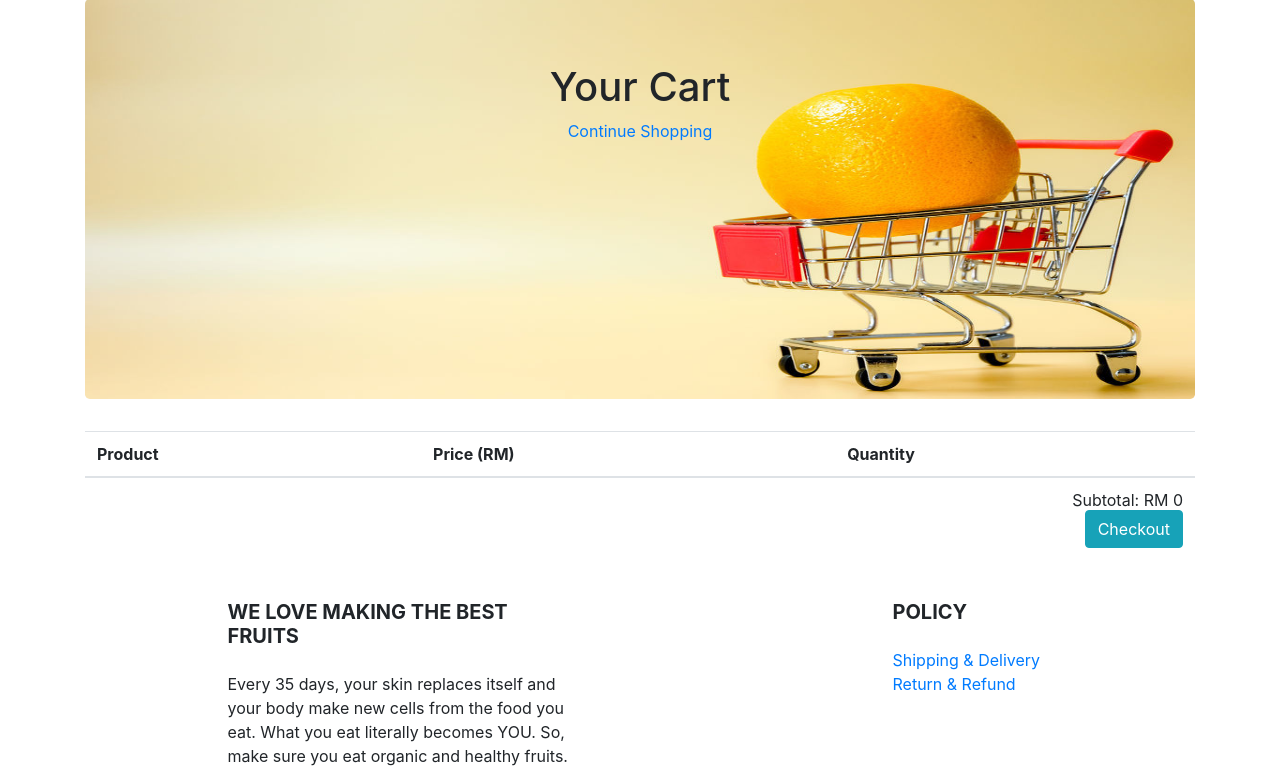
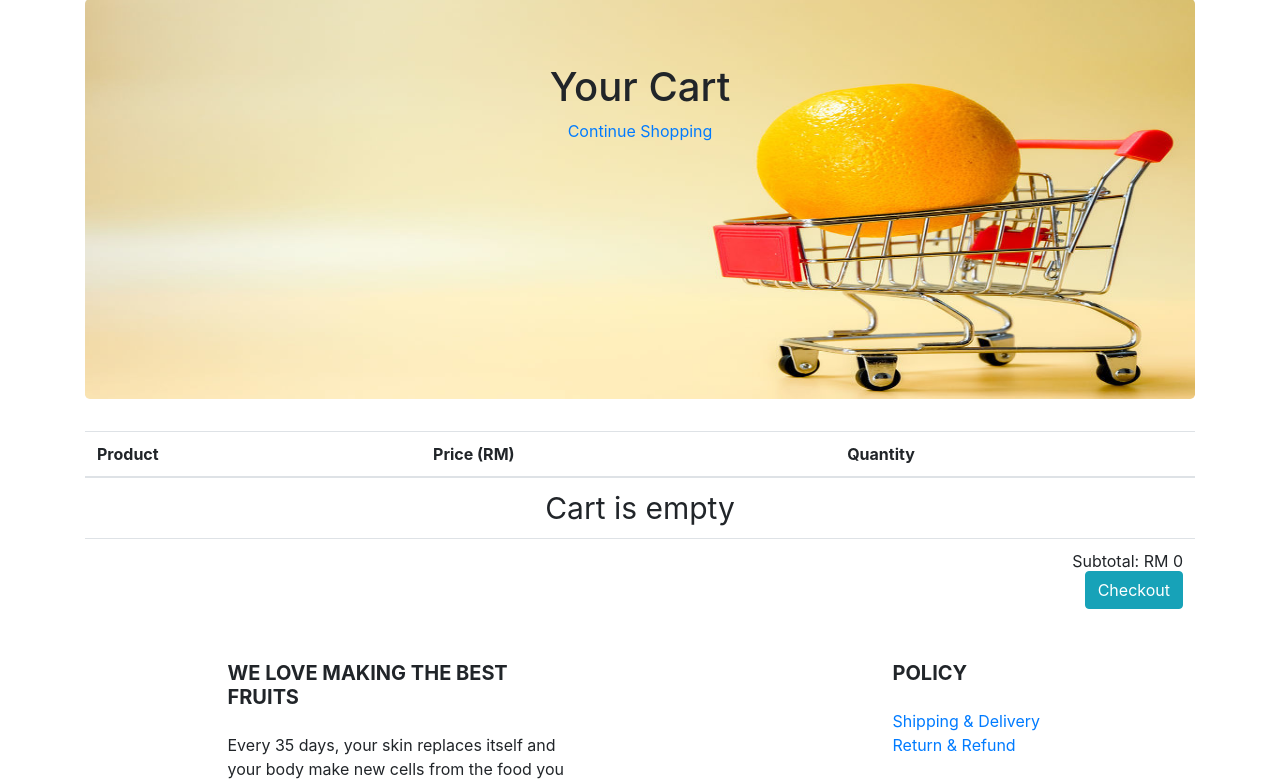
Before and after one commit to dextersiow/webAssignment, a PHP site: page /cart.php in a window 1280 px wide. Shown: the part 233-1012 px from the top of the page. Run offline with PHP 8.4, Linux system fonts and the light colour scheme; some libraries are stand-ins or nearby versions.

Commit message:
solved empty cart validation

```diff
--- a/cart.php
+++ b/cart.php
@@ -1,10 +1,10 @@
 <?php
 session_start();
 include 'header.php';
-if(isset($_REQUEST['alert'])){
+if (isset($_REQUEST['alert'])) {
     echo "<script>alert('Cart is empty!!')</script>";
 }
-if ((isset($_COOKIE['cart']))&&(isset($_COOKIE['quantity']))) {
+if ((isset($_COOKIE['cart'])) && (isset($_COOKIE['quantity']))) {
     $cart = explode('|', $_COOKIE['cart']);
     $quantity = explode('|', $_COOKIE['quantity']);
 } else {
@@ -16,6 +16,7 @@ if (isset($_REQUEST['remove'])) {
     unset($cart[$k]);
     unset($quantity[$k]);
 }
+
 $cartString = implode('|', $cart);
 setcookie('cart', $cartString);
 $quantityString = implode('|', $quantity);
@@ -50,6 +51,12 @@ $con = new mysqli('localhost', 'root', '', 'webassignment');
             .jumbotron{
                 padding-bottom: 240px;
             }
+
+            #empty{
+                text-align: center;
+                font-size: 30px;
+            }
+
         </style>
         <script>
         $(document).ready(function(){
@@ -111,6 +118,9 @@ $con = new mysqli('localhost', 'root', '', 'webassignment');
                 </thead>
                 <tbody class="cart-item">
                     <?php
+                    if (empty($cart)) {
+                        echo"<tr><td id='empty' colspan='5'>Cart is empty</td></tr>";
+                    } else {
                         foreach ($cart as $key => $value) {
                             $sql = "select * from product where productID ={$value}";
                             $result = $con->query($sql);
@@ -122,6 +132,7 @@ $con = new mysqli('localhost', 'root', '', 'webassignment');
                         <td><input class=\"item-quantity\" type=\"number\" name=\"quantity[]\" value=\"{$quantity[$key]}\"></td>
                         <td><button type=\"button\" class=\"btn btn-danger remove-btn\" onclick=\"location='cart.php?remove={$key}'\">Remove</button></td>
                     </tr>";
+                        }
                     }
                     ?>
                 </tbody>
```
Lines whose indentation alone changed are shown as unchanged.
